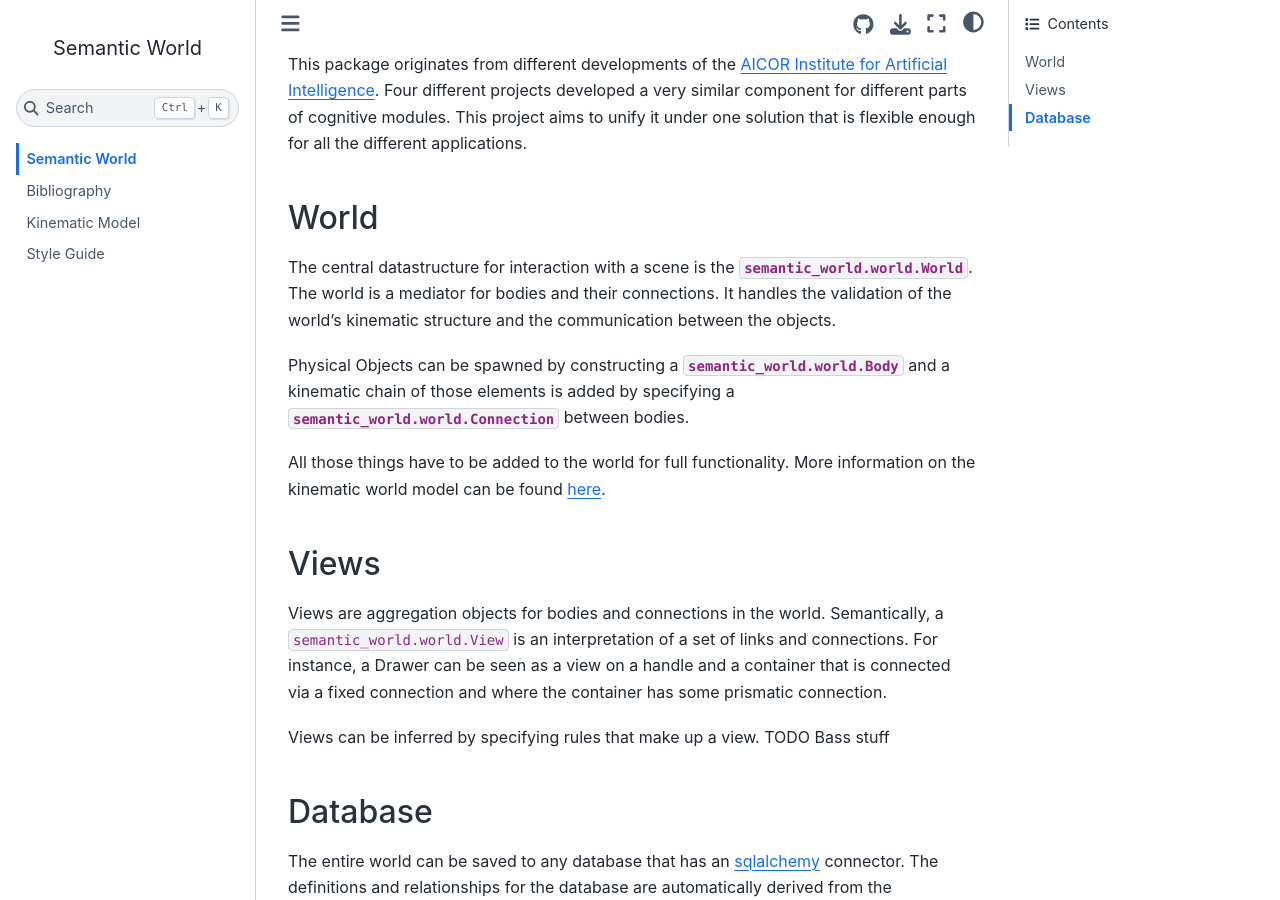
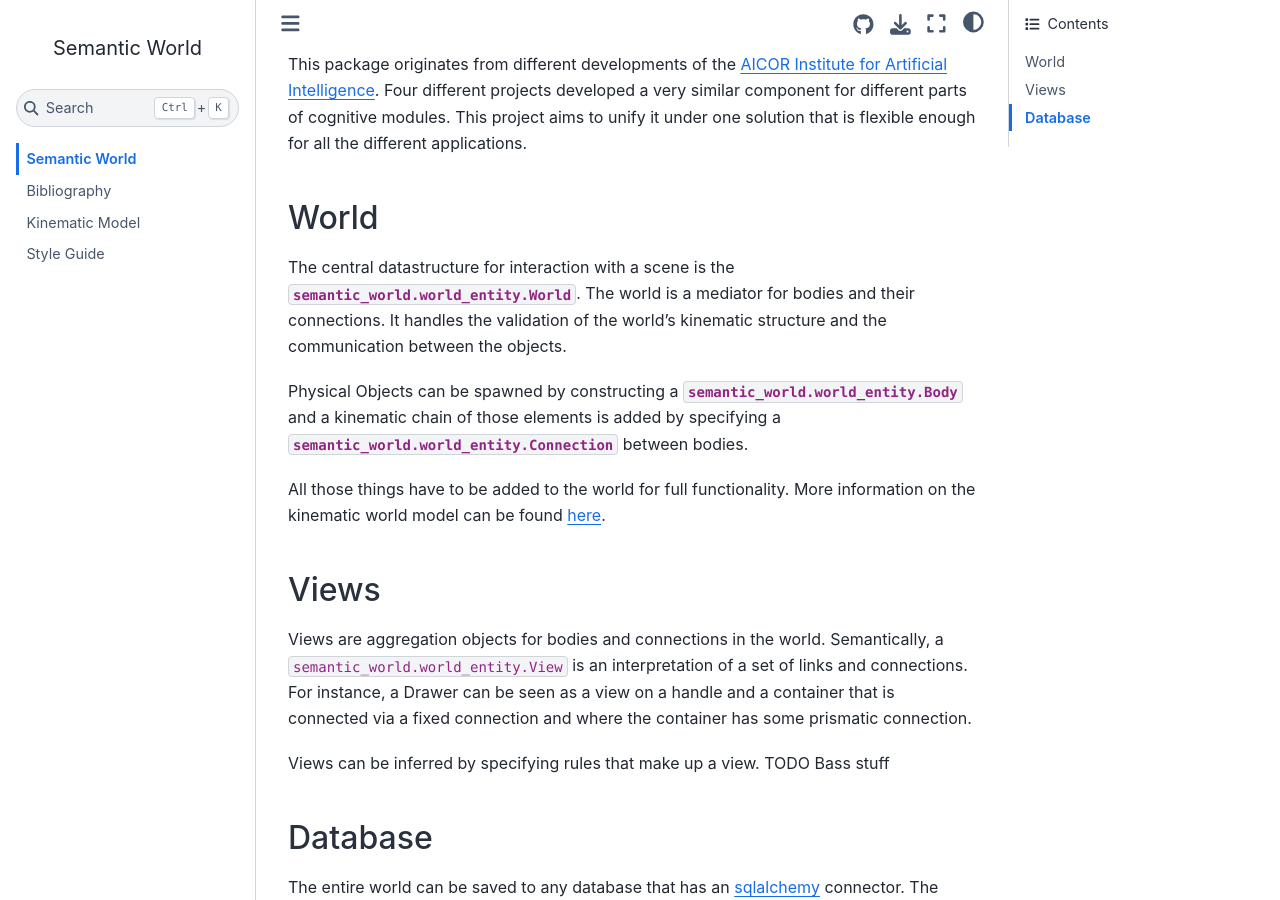
Before and after one commit to sorinar329/semantic_world, a Jupyter Book: the page built from doc/intro.md, in a window 1280 px wide and 900 px high, scrolled down 319 px. Built offline with Jupyter Book 1.0.4 settings and Sphinx 7.4.7 and the Sphinx Book theme 1.1.4, drawn with Linux system fonts in a browser that asks for light colours; pages that are not in the unit, such as notebooks, are missing from menus; cross-references to code outside the pages are shown as plain code.

Commit message:
docs: fix import paths for World, Body, Connection and View

```diff
--- a/doc/intro.md
+++ b/doc/intro.md
@@ -17,12 +17,12 @@ This project aims to unify it under one solution that is flexible enough for all
 
 ## World
 
-The central datastructure for interaction with a scene is the {py:class}`semantic_world.world.World`.
+The central datastructure for interaction with a scene is the {py:class}`semantic_world.world_entity.World`.
 The world is a mediator for bodies and their connections.
 It handles the validation of the world's kinematic structure and the communication between the objects.
 
-Physical Objects can be spawned by constructing a {py:class}`semantic_world.world.Body` and a kinematic chain of
-those elements is added by specifying a {py:class}`semantic_world.world.Connection` between bodies.
+Physical Objects can be spawned by constructing a {py:class}`semantic_world.world_entity.Body` and a kinematic chain of
+those elements is added by specifying a {py:class}`semantic_world.world_entity.Connection` between bodies.
 
 All those things have to be added to the world for full functionality.
 More information on the kinematic world model can be found [here](kinematic_world.md).
@@ -30,7 +30,7 @@ More information on the kinematic world model can be found [here](kinematic_worl
 ## Views
 
 Views are aggregation objects for bodies and connections in the world.
-Semantically, a `semantic_world.world.View` is an interpretation of a set of links and connections.
+Semantically, a `semantic_world.world_entity.View` is an interpretation of a set of links and connections.
 For instance, a Drawer can be seen as a view on a handle and a container that is connected via a fixed connection
 and where the container has some prismatic connection.
 
```
